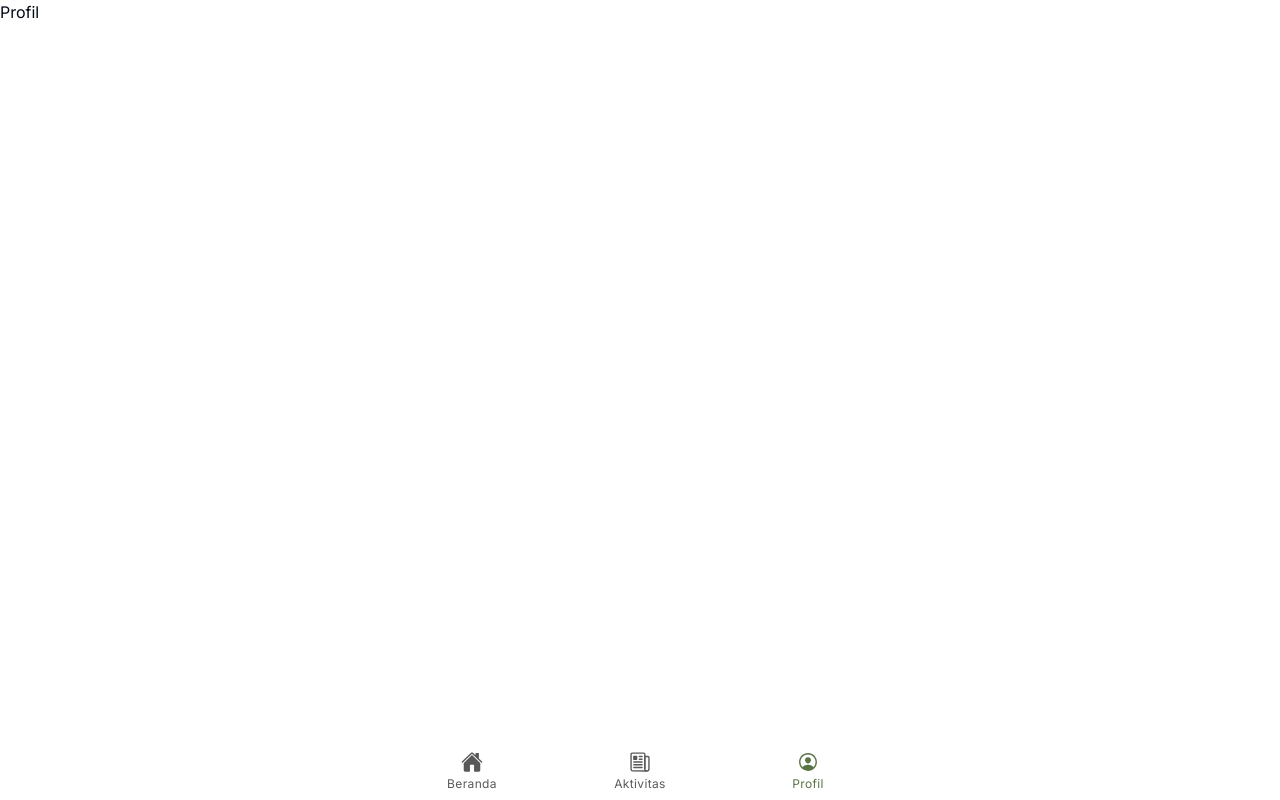
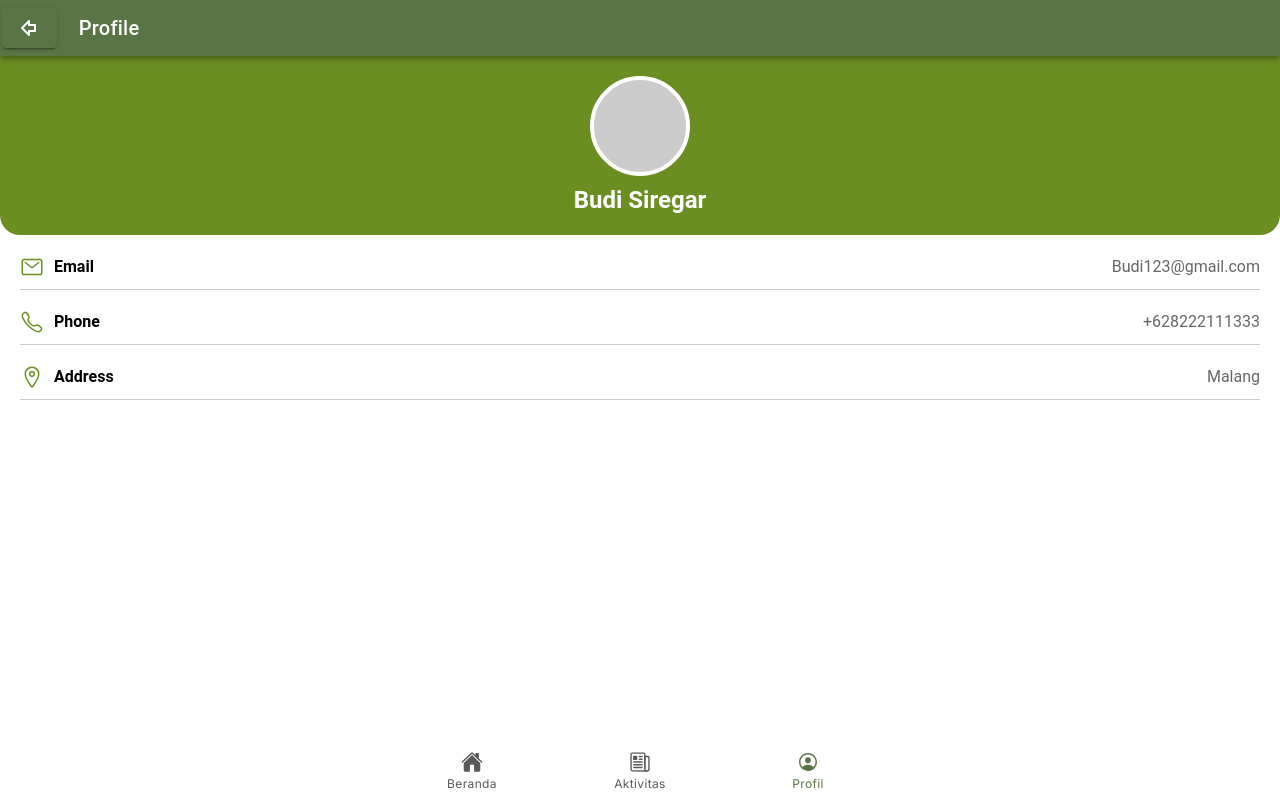
Before and after one commit to ajinata84/CateringMobile, a React (Vite) app: page /tabs/profil in a window 1280 px wide. Built offline with nearby package versions, Linux system fonts and the light colour scheme.

Commit message:
make Profile Pake

```diff
--- a/src/tabs/Profil/index.tsx
+++ b/src/tabs/Profil/index.tsx
@@ -1,5 +1,43 @@
 import React from "react";
+import { IonPage, IonHeader, IonToolbar, IonTitle, IonContent, IonIcon, IonButton } from "@ionic/react";
+import { mailOutline, callOutline, locationOutline } from "ionicons/icons";
+import { ArrowBigLeft } from "lucide-react";
+import "./profil.css";
 
 export default function Profil() {
-  return <div>Profil</div>;
+  return (
+    <IonPage>
+      <IonHeader>
+        <IonToolbar color="primary">
+          <IonButton slot="start" routerLink="/tabs/beranda">
+            <ArrowBigLeft />
+          </IonButton>
+          <IonTitle>Profile</IonTitle>
+        </IonToolbar>
+      </IonHeader>
+      <IonContent>
+        <div className="profile-header">
+          <div className="profile-image"></div>
+          <h2 className="profile-name">Budi Siregar</h2>
+        </div>
+        <div className="profile-info">
+          <div className="info-item">
+            <IonIcon icon={mailOutline} className="icon" />
+            <span>Email</span>
+            <p>Budi123@gmail.com</p>
+          </div>
+          <div className="info-item">
+            <IonIcon icon={callOutline} className="icon" />
+            <span>Phone</span>
+            <p>+628222111333</p>
+          </div>
+          <div className="info-item">
+            <IonIcon icon={locationOutline} className="icon" />
+            <span>Address</span>
+            <p>Malang</p>
+          </div>
+        </div>
+      </IonContent>
+    </IonPage>
+  );
 }
--- /dev/null
+++ b/src/tabs/Profil/profil.css
@@ -0,0 +1,66 @@
+.profile-header {
+  background-color: #6b8e23; /* Olive green */
+  padding: 20px;
+  text-align: center;
+  border-bottom-left-radius: 20px;
+  border-bottom-right-radius: 20px;
+}
+
+.profile-image {
+  width: 100px;
+  height: 100px;
+  background-color: #ccc;
+  border-radius: 50%;
+  margin: 0 auto;
+  border: 4px solid white;
+}
+
+.profile-name {
+  margin-top: 10px;
+  color: white;
+  font-size: 1.5rem;
+  font-weight: bold;
+}
+
+.profile-info {
+  padding: 20px;
+}
+
+.info-item {
+  display: flex;
+  align-items: center;
+  margin-bottom: 20px;
+  border-bottom: 1px solid #ccc;
+  padding-bottom: 10px;
+}
+
+.info-item .icon {
+  font-size: 1.5rem;
+  color: #6b8e23;
+  margin-right: 10px;
+}
+
+.info-item span {
+  font-weight: bold;
+  flex: 1;
+}
+
+.info-item p {
+  margin: 0;
+  color: #666;
+}
+
+.tab-bar {
+  position: fixed;
+  bottom: 0;
+  width: 100%;
+  display: flex;
+  justify-content: space-around;
+  background-color: #6b8e23;
+  padding: 10px 0;
+}
+
+.tab-bar ion-icon {
+  color: white;
+  font-size: 1.5rem;
+}
```
